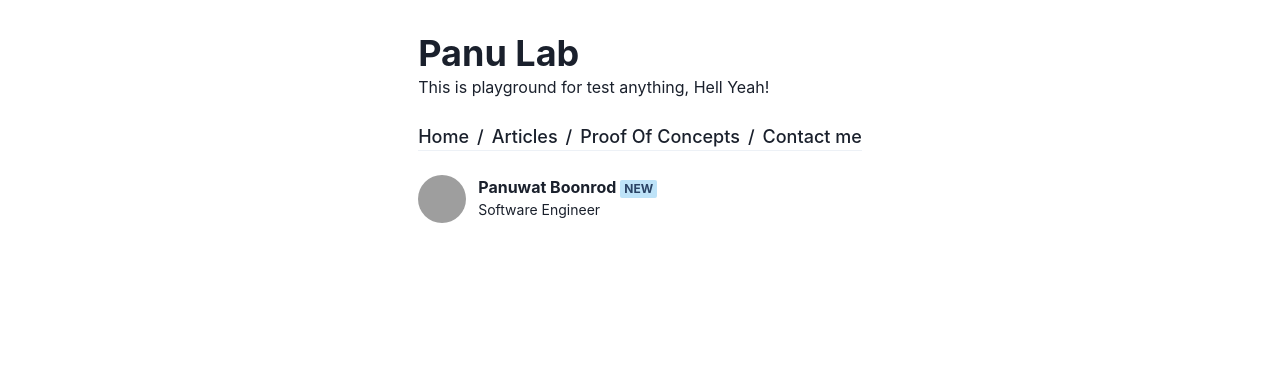
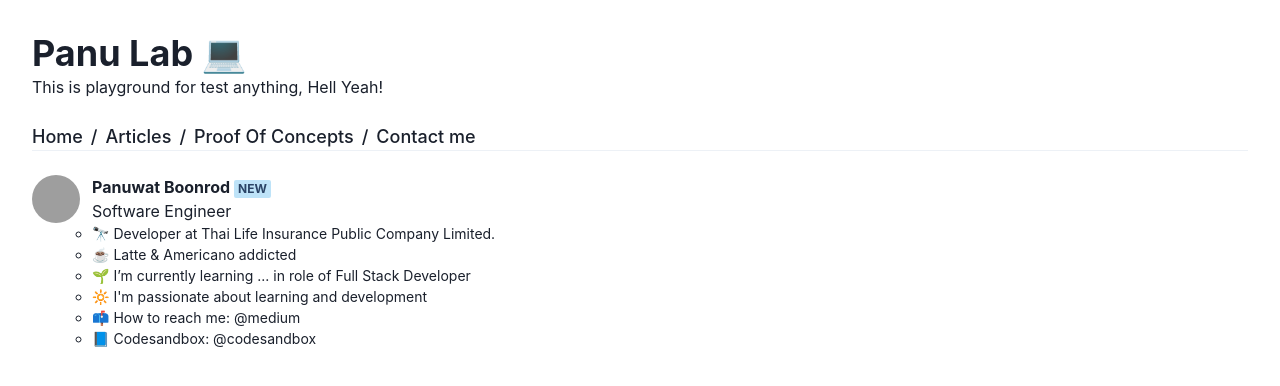
Before and after one commit to ppnwt/panu-lab, a React (Vite) app: page / in a window 1280 px wide. Shown: the top 386 px of the page. Built offline with nearby package versions, Linux system fonts and the light colour scheme; grey boxes are pictures that could not be loaded.

Commit message:
remove index.css

```diff
--- a/src/App.jsx
+++ b/src/App.jsx
@@ -10,10 +10,10 @@ import { Wrap, WrapItem } from '@chakra-ui/react'
 
 function App() {
   return (
-    <div>
-      <Heading>Panu Lab</Heading>
+    <div className='App'>
+      <Heading>Panu Lab 💻</Heading>
       <Text fontSize='md'> This is playground for test anything, Hell Yeah!</Text>
-       <br />
+      <br />
       <Breadcrumb fontWeight='medium' fontSize='lg'>
         <BreadcrumbItem>
           <BreadcrumbLink href='#'>Home</BreadcrumbLink>
@@ -23,7 +23,7 @@ function App() {
           <BreadcrumbLink href='#'>Articles</BreadcrumbLink>
         </BreadcrumbItem>
 
-         <BreadcrumbItem isCurrentPage>
+        <BreadcrumbItem isCurrentPage>
           <BreadcrumbLink href='#'>Proof Of Concepts</BreadcrumbLink>
         </BreadcrumbItem>
 
@@ -33,7 +33,7 @@ function App() {
 
       </Breadcrumb>
       <Divider />
-       <br />
+      <br />
 
       <Wrap spacing='30px'>
         <WrapItem>
@@ -46,7 +46,17 @@ function App() {
                   New
                 </Badge>
               </Text>
-              <Text fontSize='sm'>Software Engineer</Text>
+              <Text fontWeight={'regular'}>Software Engineer</Text>
+              <Text fontSize='sm'>
+              <ul>
+                <li>🔭 Developer at Thai Life Insurance Public Company Limited.</li>
+                <li>☕ Latte & Americano addicted</li>
+                <li>🌱 I’m currently learning ... in role of Full Stack Developer</li>
+                <li>🔆 I'm passionate about learning and development</li>
+                <li>📫 How to reach me: @medium</li>
+                <li>📘 Codesandbox: @codesandbox</li>
+              </ul>
+              </Text>
             </Box>
           </Flex>
         </WrapItem>
--- a/src/main.jsx
+++ b/src/main.jsx
@@ -1,7 +1,6 @@
 import { ChakraProvider } from '@chakra-ui/react'
 import React from 'react'
 import App from './App'
-import './index.css'
 import * as ReactDOM from 'react-dom/client'
 
 const rootElement = document.getElementById('root')
```
